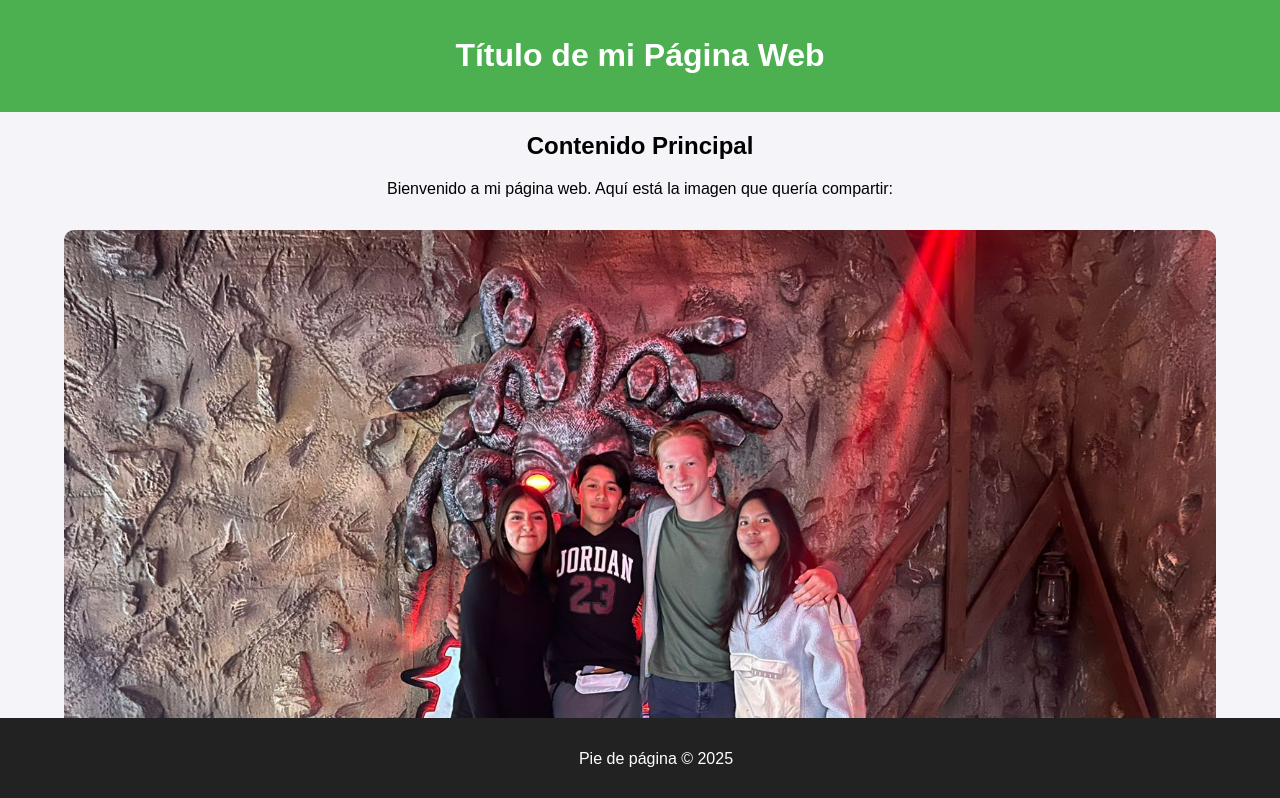
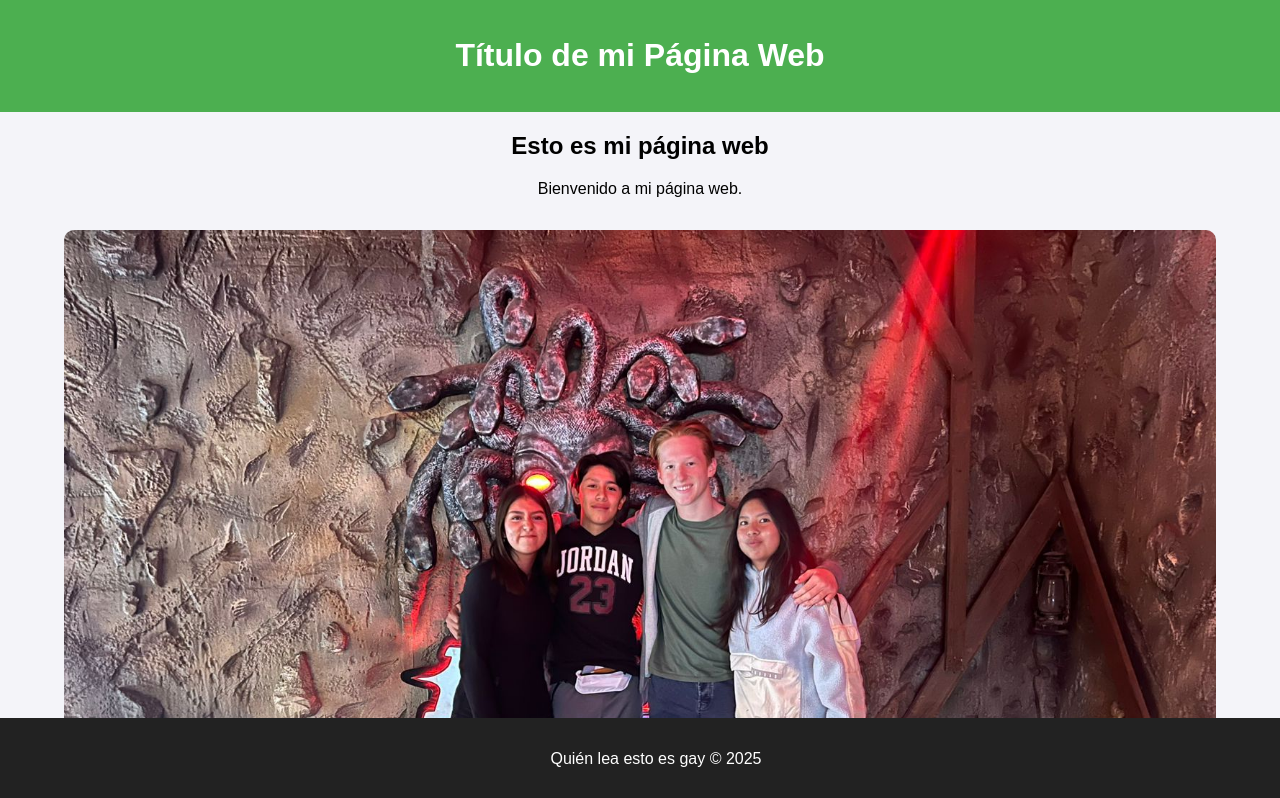
Before and after one commit to PhilippM09/Alex-Sport, a plain HTML site: page index.html in a window 1280 px wide. Shown: the top 798 px of the page. Drawn offline with Linux system fonts and the light colour scheme.

Commit message:
Update index.html

```diff
--- a/index.html
+++ b/index.html
@@ -47,15 +47,15 @@
     </header>
 
     <main>
-        <h2>Contenido Principal</h2>
-        <p>Bienvenido a mi página web. Aquí está la imagen que quería compartir:</p>
+        <h2>Esto es mi página web</h2>
+        <p>Bienvenido a mi página web.</p>
         <img src="WhatsApp%20Bild%202024-11-07%20um%2019.13.03_c2fda94a.jpg" alt="Foto subida por el usuario">
         <p>Haz clic en el enlace a continuación para más información:</p>
         <a href="https://example.com" target="_blank">Enlace público</a>
     </main>
 
     <footer>
-        <p>Pie de página © 2025</p>
+        <p>Quién lea esto es gay © 2025</p>
     </footer>
 </body>
 </html>
```
